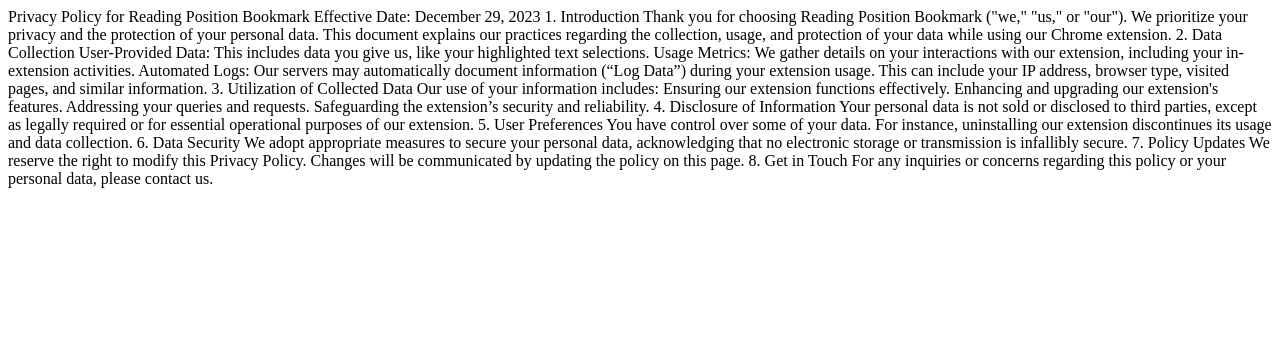
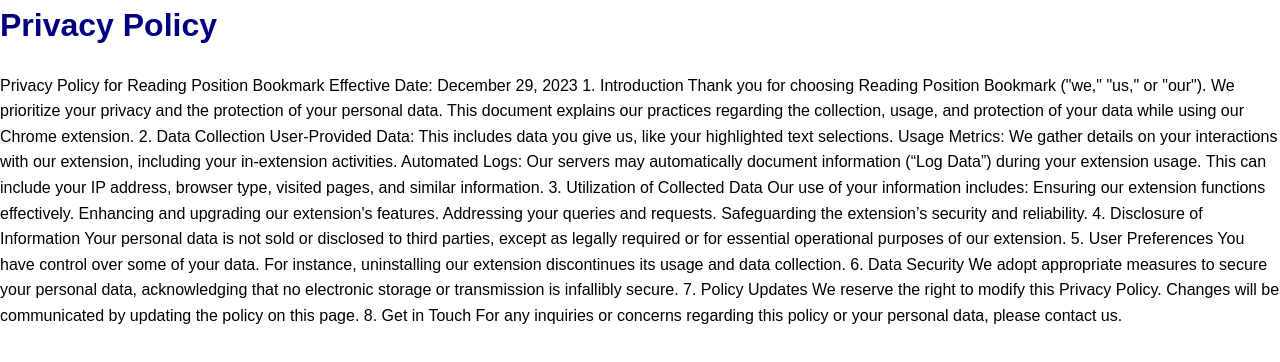
Before and after one commit to shaimalul/privacy-policy, a plain HTML site: page index.html in a window 1280 px wide. Drawn offline with Linux system fonts and the light colour scheme.

Commit message:
Update index.html

```diff
--- a/index.html
+++ b/index.html
@@ -1,4 +1,10 @@
-Privacy Policy for Reading Position Bookmark
+<html>
+<head>
+    <link rel="stylesheet" href="style.css">
+</head>
+<body>
+    <h1>Privacy Policy</h1>
+    Privacy Policy for Reading Position Bookmark
 Effective Date: December 29, 2023
 
 1. Introduction
@@ -30,3 +36,5 @@ We reserve the right to modify this Privacy Policy. Changes will be communicated
 
 8. Get in Touch
 For any inquiries or concerns regarding this policy or your personal data, please contact us.
+</body>
+</html>
```
